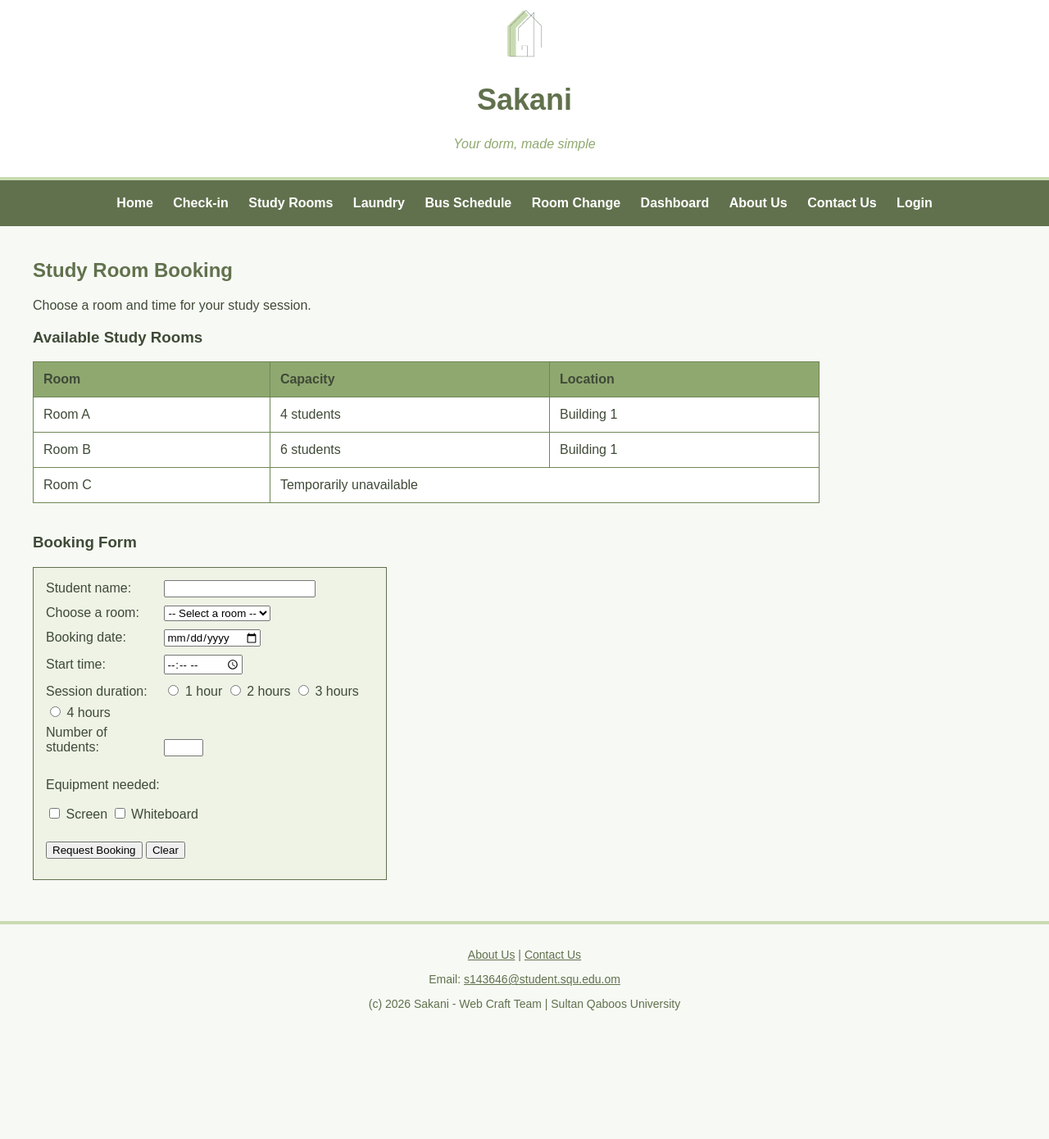
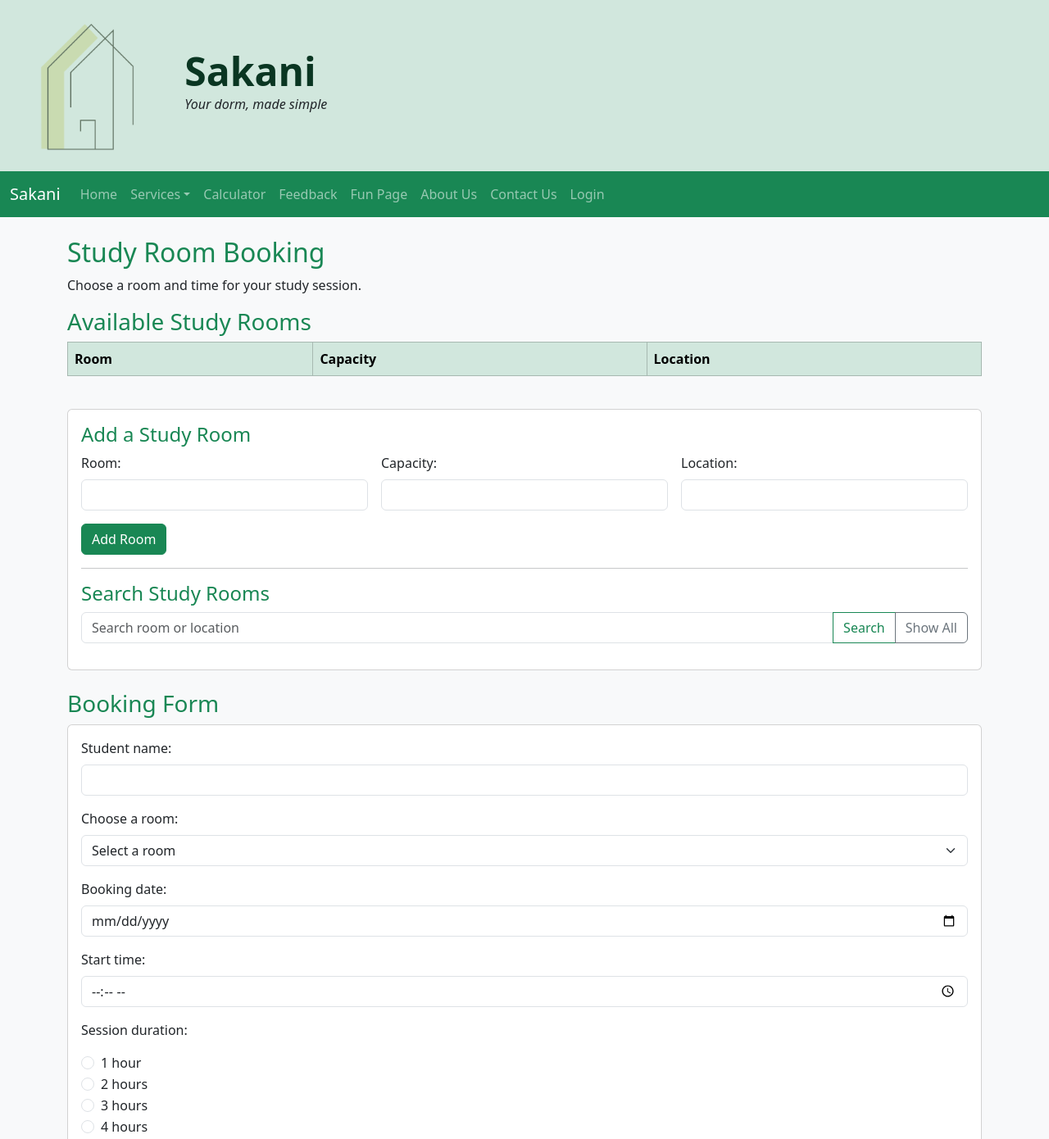
Before and after one commit to Sarah-SQU/sakani, a plain HTML site: page study-rooms.html in a window 1280 px wide. Shown: the part 12-1402 px from the top of the page at 82% size. Before the commit the page ends 1274 px from the top, so only its background shows below. Drawn offline with nearby package versions, Linux system fonts and the light colour scheme.

Commit message:
Add Bootstrap styling and dynamic table functionality to study rooms page

```diff
--- a/study-rooms.html
+++ b/study-rooms.html
@@ -4,130 +4,187 @@
     <meta charset="UTF-8">
     <meta name="viewport" content="width=device-width, initial-scale=1.0">
     <title>Sakani - Study Rooms</title>
-    <link rel="stylesheet" href="css/style.css">
-
-    <style>
-    label {
-            display: inline-block;
-            width: 140px;
-        }
-
-    input, select {
-            margin-bottom: 10px;
-        }
-
-
-        form {
-            border: 1px solid #61714D;
-            padding: 15px;
-            width: 400px;
-            background-color: #EEF3E6
-        }
-
-        table {
-            border-collapse: collapse;
-            width: 80%;
-            margin-top: 10px;
-        }
-
-        th, td {
-            border: 1px solid black;
-            background-color: white;
-            border: 1px solid #6f8755;
-            padding: 12px;
-            text-align: left;
-        }
-
-        th {
-            background-color: #8FA870;
-        }
-
-
-    </style>
+    <link href="https://cdn.jsdelivr.net/npm/bootstrap@5.3.8/dist/css/bootstrap.min.css" rel="stylesheet">
+    <script src="https://cdn.jsdelivr.net/npm/bootstrap@5.3.8/dist/js/bootstrap.bundle.min.js" defer></script>
+    <script src="js/forms.js" defer></script>
   </head>
-<body>
-
-    <div class="header">
-        <!-- logo + site name -->
-        <img src="images/sakani_icon.PNG" alt="Sakani logo" id="logo">
-        <h1>Sakani</h1>
-        <p>Your dorm, made simple</p>
+  <body class="bg-light">
+    <div class="container-fluid bg-success-subtle">
+      <div class="row align-items-center">
+        <div class="col-4 col-sm-3 col-lg-2 py-3">
+          <img src="images/sakani_icon.PNG" alt="Sakani logo" class="img-fluid">
         </div>
-
-    <div class="menu">
-        <ul>
-            <li><a href="index.html">Home</a></li>
-            <li><a href="checkin.html">Check-in</a></li>
-            <li><a href="study-rooms.html">Study Rooms</a></li>
-            <li><a href="laundry.html">Laundry</a></li>
-            <li><a href="bus.html">Bus Schedule</a></li>
-            <li><a href="room-change.html">Room Change</a></li>
-            <li><a href="dashboard.html">Dashboard</a></li>
-            <li><a href="about.html">About Us</a></li>
-            <li><a href="contact.html">Contact Us</a></li>
-            <li><a href="login.html">Login</a></li>
+        <div class="col-8 col-sm-9 col-lg-10 py-3">
+          <h1 class="display-5 fw-bold text-success-emphasis mb-0">Sakani</h1>
+          <p class="fst-italic mb-0">Your dorm, made simple</p>
+        </div>
+      </div>
+    </div>
+    <nav class="navbar navbar-expand-lg bg-success navbar-dark">
+      <div class="container-fluid">
+        <a class="navbar-brand" href="index.html">Sakani</a>
+        <button class="navbar-toggler" type="button" data-bs-toggle="collapse" data-bs-target="#menu">
+          <span class="navbar-toggler-icon"></span>
+        </button>
+        <div class="collapse navbar-collapse" id="menu">
+          <ul class="navbar-nav me-auto">
+            <li class="nav-item">
+              <a class="nav-link" href="index.html">Home</a>
+            </li>
+            <li class="nav-item dropdown">
+              <a class="nav-link dropdown-toggle" href="#" data-bs-toggle="dropdown">Services</a>
+              <ul class="dropdown-menu">
+                <li>
+                  <a class="dropdown-item" href="checkin.html">Check-in</a>
+                </li>
+                <li>
+                  <a class="dropdown-item" href="study-rooms.html">Study Rooms</a>
+                </li>
+                <li>
+                  <a class="dropdown-item" href="laundry.html">Laundry</a>
+                </li>
+                <li>
+                  <a class="dropdown-item" href="room-change.html">Room Change</a>
+                </li>
+              </ul>
+            </li>
+            <li class="nav-item">
+              <a class="nav-link" href="calculate.html">Calculator</a>
+            </li>
+            <li class="nav-item">
+              <a class="nav-link" href="questionnaire.html">Feedback</a>
+            </li>
+            <li class="nav-item">
+              <a class="nav-link" href="funpage.html">Fun Page</a>
+            </li>
+            <li class="nav-item">
+              <a class="nav-link" href="about.html">About Us</a>
+            </li>
+            <li class="nav-item">
+              <a class="nav-link" href="contact.html">Contact Us</a>
+            </li>
+            <li class="nav-item">
+              <a class="nav-link" href="login.html">Login</a>
+            </li>
           </ul>
         </div>
-
-    <div class="main">
-        <h2>Study Room Booking</h2>
+      </div>
+    </nav>
+    <main class="container my-4">
+      <h2 class="text-success">Study Room Booking</h2>
       <p>Choose a room and time for your study session.</p>
-
-        <h3>Available Study Rooms</h3>
-        <table>
-            <tr><th>Room</th><th>Capacity</th><th>Location</th></tr>
-            <tr><td>Room A</td><td>4 students</td><td>Building 1</td></tr>
-            <tr><td>Room B</td><td>6 students</td><td>Building 1</td></tr>
-            <tr><td>Room C</td><td colspan="2">Temporarily unavailable</td></tr>
+      <h3 class="text-success">Available Study Rooms</h3>
+      <div class="table-responsive">
+        <table class="table table-bordered table-striped" id="studyTable">
+          <thead class="table-success">
+            <tr>
+              <th>Room</th>
+              <th>Capacity</th>
+              <th>Location</th>
+            </tr>
+          </thead>
+          <tbody id="studyTableBody"></tbody>
         </table>
-        <br>
-        <h3>Booking Form</h3>
-        <form action="https://httpbin.org/get" method="get">
-            <label for="booking-name">Student name:</label>
-            <input type="text" id="booking-name" name="student_name" required>
-            <br>
-            <label for="room">Choose a room:</label>
-            <select id="room" name="room" required>
-                <option value="">-- Select a room --</option>
-                <option value="Room A">Room A</option>
-                <option value="Room B">Room B</option>
+      </div>
+      <div class="card my-4">
+        <div class="card-body">
+          <h4 class="text-success">Add a Study Room</h4>
+          <form id="addStudyForm">
+            <div class="row g-3">
+              <div class="col-md-4">
+                <label class="form-label" for="newStudyRoom">Room:</label>
+                <input class="form-control" id="newStudyRoom" required>
+              </div>
+              <div class="col-md-4">
+                <label class="form-label" for="newStudyCapacity">Capacity:</label>
+                <input class="form-control" id="newStudyCapacity" type="number" min="1" max="20" required>
+              </div>
+              <div class="col-md-4">
+                <label class="form-label" for="newStudyLocation">Location:</label>
+                <input class="form-control" id="newStudyLocation" required>
+              </div>
+            </div>
+            <button class="btn btn-success mt-3">Add Room</button>
+          </form>
+          <hr>
+          <h4 class="text-success">Search Study Rooms</h4>
+          <div class="input-group">
+            <input class="form-control" id="studySearch" placeholder="Search room or location">
+            <button class="btn btn-outline-success" type="button" id="studySearchButton">Search</button>
+            <button class="btn btn-outline-secondary" type="button" id="studyShowAll">Show All</button>
+          </div>
+          <p id="studyMessage" class="mt-2" aria-live="polite"></p>
+        </div>
+      </div>
+      <h3 class="text-success">Booking Form</h3>
+      <div class="card">
+        <div class="card-body">
+          <form action="https://httpbin.org/get" method="get" class="needs-validation" novalidate>
+            <div class="mb-3">
+              <label class="form-label" for="booking-name">Student name:</label>
+              <input class="form-control" id="booking-name" name="student_name" required minlength="3">
+              <div class="invalid-feedback">Enter your name.</div>
+            </div>
+            <div class="mb-3">
+              <label class="form-label" for="booking-room">Choose a room:</label>
+              <select class="form-select" id="booking-room" name="room" required>
+                <option value="">Select a room</option>
+                <option>Room A</option>
+                <option>Room B</option>
               </select>
-            <br>
-            <label for="study-date">Booking date:</label>
-            <input type="date" id="study-date" name="booking_date" required>
-            <br>
-            <label for="start-time">Start time:</label>
-            <input type="time" id="start-time" name="start_time" required>
-            <br>
-            <label for="study-time">Session duration:</label>
-            <input type="radio" id="one_hour" name="study-time" value="1 hour" required>
-            <label for="one_hour" style="display:inline;">1 hour</label>
-            <input type="radio" id="two_hours" name="study-time" value="2 hours">
-            <label for="two_hours" style="display:inline;">2 hours</label>
-            <input type="radio" id="three_hours" name="study-time" value="3 hours">
-            <label for="three_hours" style="display:inline;">3 hours</label>
-            <input type="radio" id="four_hours" name="study-time" value="4 hours">
-            <label for="four_hours" style="display:inline;">4 hours</label>
-            <br>
-            <label for="students">Number of students:</label>
-            <input type="number" id="students" name="number_of_students" min="1" max="6" required>
-
+              <div class="invalid-feedback">Choose a room.</div>
+            </div>
+            <div class="mb-3">
+              <label class="form-label" for="study-date">Booking date:</label>
+              <input class="form-control" type="date" id="study-date" name="booking_date" required>
+            </div>
+            <div class="mb-3">
+              <label class="form-label" for="start-time">Start time:</label>
+              <input class="form-control" type="time" id="start-time" name="start_time" required>
+            </div>
+            <p>Session duration:</p>
+            <div class="form-check">
+              <input class="form-check-input" type="radio" name="study_time" id="one" value="1 hour" required>
+              <label class="form-check-label" for="one">1 hour</label>
+            </div>
+            <div class="form-check">
+              <input class="form-check-input" type="radio" name="study_time" id="two" value="2 hours">
+              <label class="form-check-label" for="two">2 hours</label>
+            </div>
+            <div class="form-check">
+              <input class="form-check-input" type="radio" name="study_time" id="three" value="3 hours">
+              <label class="form-check-label" for="three">3 hours</label>
+            </div>
+            <div class="form-check mb-3">
+              <input class="form-check-input" type="radio" name="study_time" id="four" value="4 hours">
+              <label class="form-check-label" for="four">4 hours</label>
+            </div>
+            <div class="mb-3">
+              <label class="form-label" for="students">Number of students:</label>
+              <input class="form-control" type="number" id="students" name="number_of_students" min="1" max="6" required>
+            </div>
             <p>Equipment needed:</p>
-            <input type="checkbox" id="screen" name="equipment" value="screen">
-            <label for="screen" style="display:inline;">Screen</label>
-            <input type="checkbox" id="whiteboard" name="equipment" value="whiteboard">
-            <label for="whiteboard" style="display:inline;">Whiteboard</label>
-            <br></br>
-            <input type="submit" value="Request Booking">
-            <input type="reset" value="Clear">
+            <div class="form-check">
+              <input class="form-check-input" type="checkbox" id="screen" name="equipment" value="screen">
+              <label class="form-check-label" for="screen">Screen</label>
+            </div>
+            <div class="form-check mb-3">
+              <input class="form-check-input" type="checkbox" id="board" name="equipment" value="whiteboard">
+              <label class="form-check-label" for="board">Whiteboard</label>
+            </div>
+            <button class="btn btn-success">Request Booking</button>
+            <button type="reset" class="btn btn-outline-secondary">Clear</button>
           </form>
         </div>
-
-    <div class="footer">
-        <p><a href="about.html">About Us</a> | <a href="contact.html">Contact Us</a></p>
-        <p>Email: <a href="mailto:s143646@student.squ.edu.om">s143646@student.squ.edu.om</a></p>
-        <p>(c) 2026 Sakani - Web Craft Team | Sultan Qaboos University</p>
       </div>
-
+    </main>
+    <footer class="container-fluid bg-success-subtle text-success-emphasis text-center mt-5 py-3">
+      <p>
+        <a class="text-success-emphasis" href="about.html">About Us</a> |
+        <a class="text-success-emphasis" href="contact.html">Contact Us</a> |
+        <a class="text-success-emphasis" href="mailto:s143646@student.squ.edu.om">s143646@student.squ.edu.om</a>
+      </p>
+      <p class="mb-0">&copy; 2026 Sakani - Web Craft Team | Sultan Qaboos University</p>
+    </footer>
   </body>
 </html>
```
Lines whose indentation alone changed are shown as unchanged.
